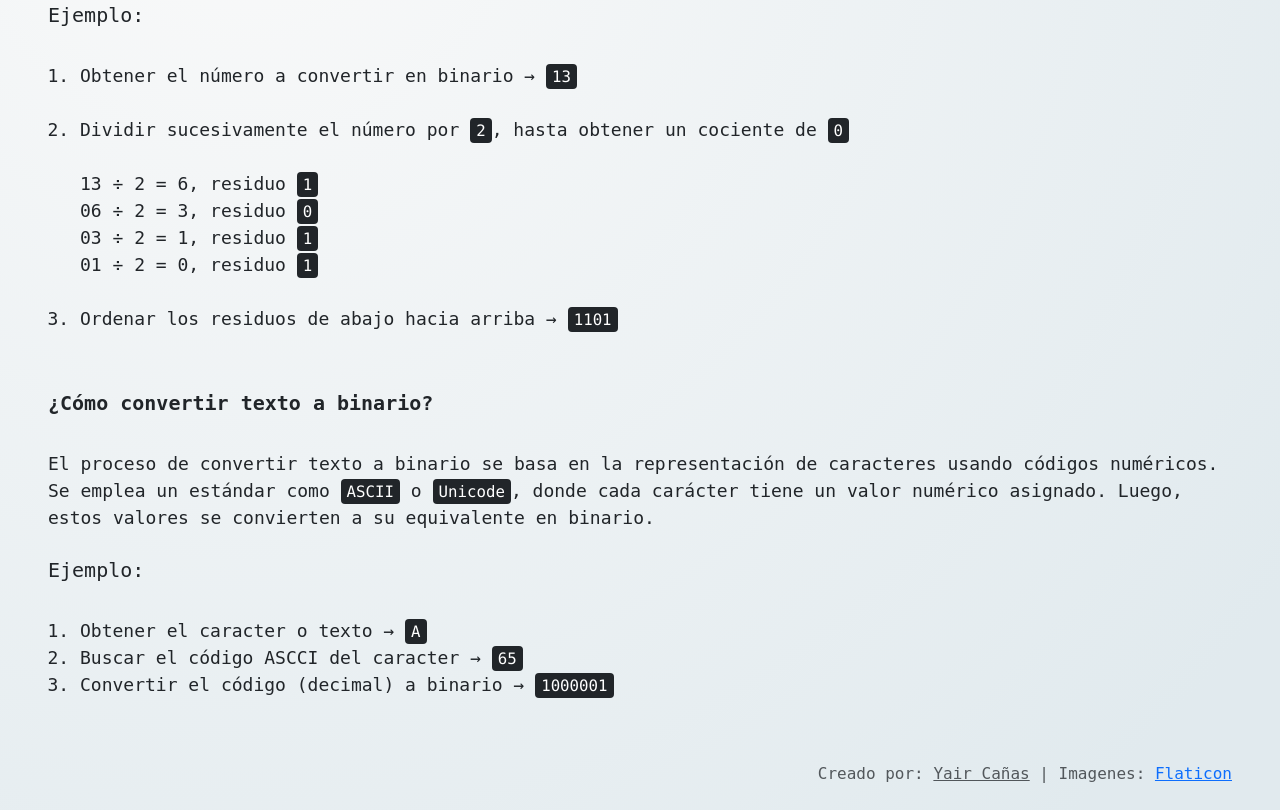
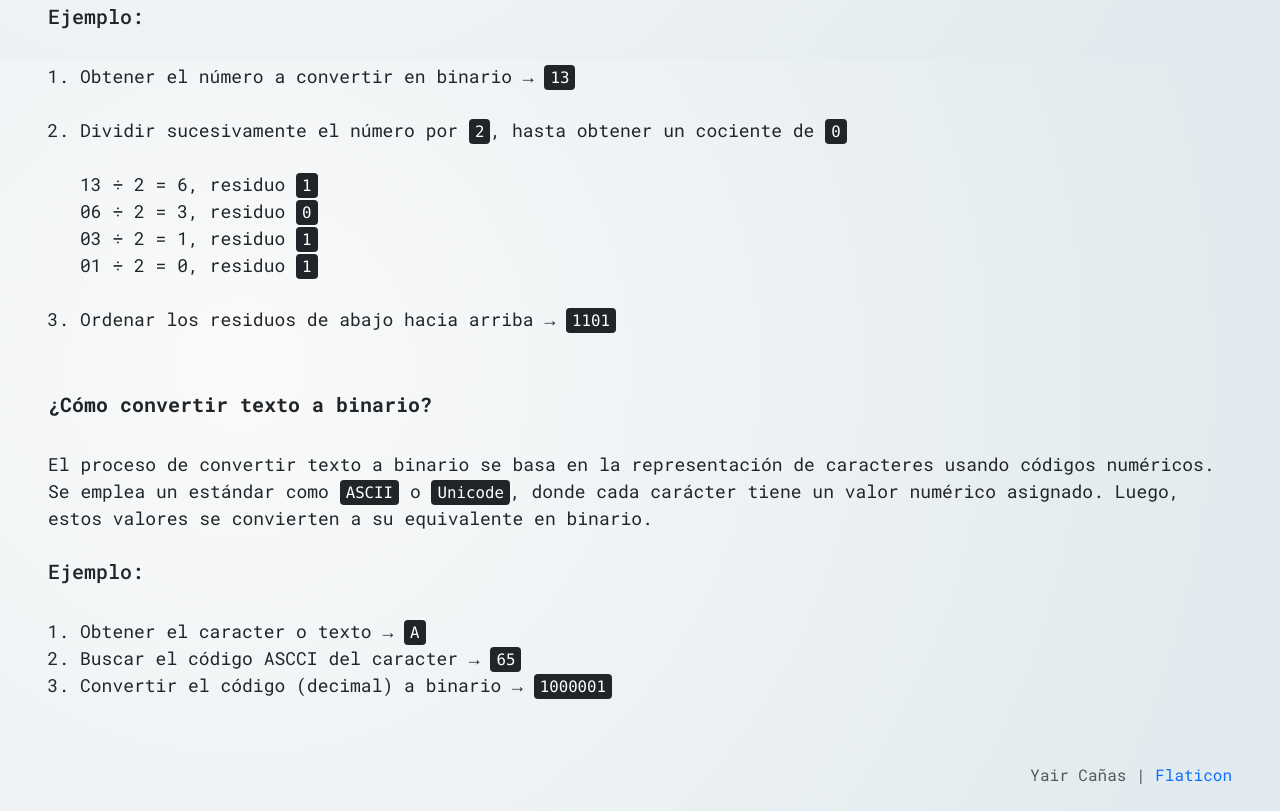
Before and after one commit to ycanas/ttbinary, a plain HTML site: page index.html in a window 1280 px wide. Shown: the part 739-1550 px from the top of the page. Drawn offline with Linux system fonts and the light colour scheme.

Commit message:
fix scroll brackground and add new font

```diff
--- a/css/styles.css
+++ b/css/styles.css
@@ -1,9 +1,18 @@
-body{
-    font-family: 'monospace';
+@import url('https://fonts.googleapis.com/css2?family=Roboto+Mono:ital,wght@0,100..700;1,100..700&display=swap');
+
+body {
+    font-family: "Roboto Mono", monospace;
 
     background: radial-gradient(
         circle at 18.7% 37.8%,
         rgb(250, 250, 250) 0%,
         rgb(225, 234, 238) 90%
     );
+
+    background-size: cover;
+    background-attachment: fixed;
 }
+
+a {
+    text-decoration: none;
+}
--- a/index.html
+++ b/index.html
@@ -41,7 +41,7 @@
     <div class="toast align-items-center position-fixed bottom-0 end-0 border-0 border-bottom border-success m-4 p-1" id="toast" role="alert" aria-live="assertive" aria-atomic="true" data-bs-delay="3000">
         <div class="d-flex">
           <div class="toast-body fw-medium fs-6">
-            Resultado Copiado
+            Copiado en Portapapeles
           </div>
           <button type="button" class="btn-close btn-close-dark me-2 m-auto" data-bs-dismiss="toast" aria-label="Close"></button>
         </div>
@@ -93,8 +93,8 @@
     <!-- pie de pagina -->
     <footer class="footer w-100 mt-5 pt-3 mb-4 ">
         <div class="d-flex flex-row-reverse mx-5">
-          <span class="text-muted">Creado por:
-            <a href="https://github.com/ycanas" class="text-reset font-weight-bold"> Yair Cañas</a> | Imagenes:
+          <span class="text-muted">
+            <a href="https://github.com/ycanas" class="text-reset font-weight-bold">Yair Cañas</a> |
             <a href="https://www.flaticon.es/iconos-gratis/binario" title="binario iconos">Flaticon</a>
           </span>
         </div>
```
